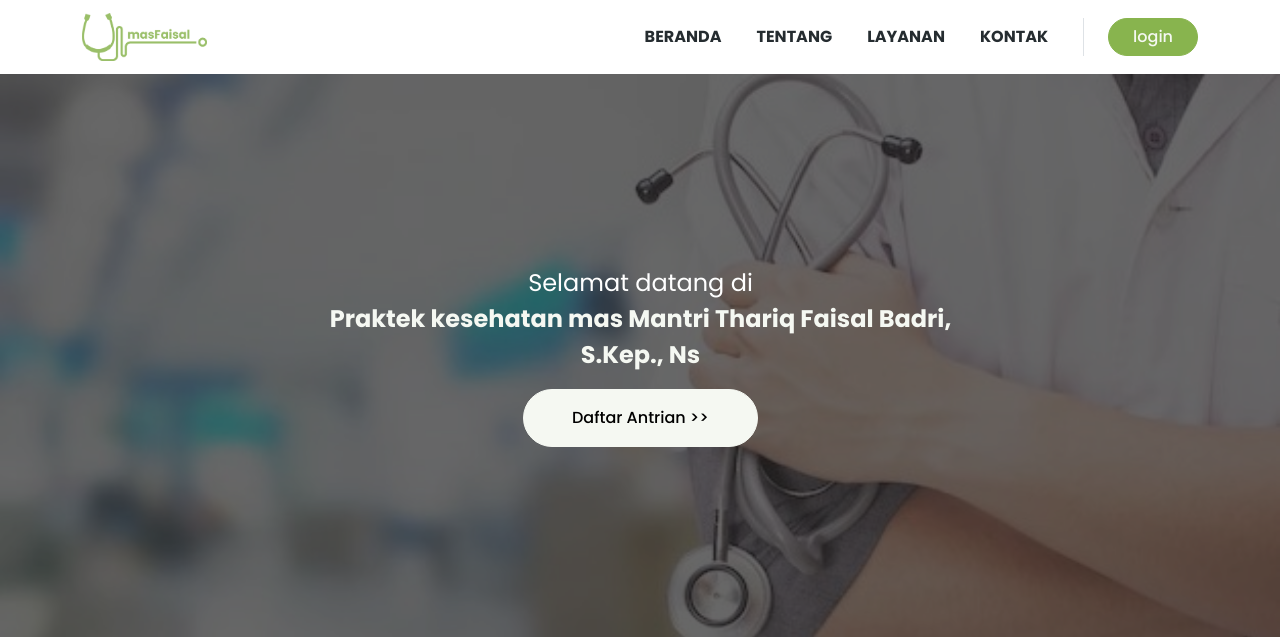
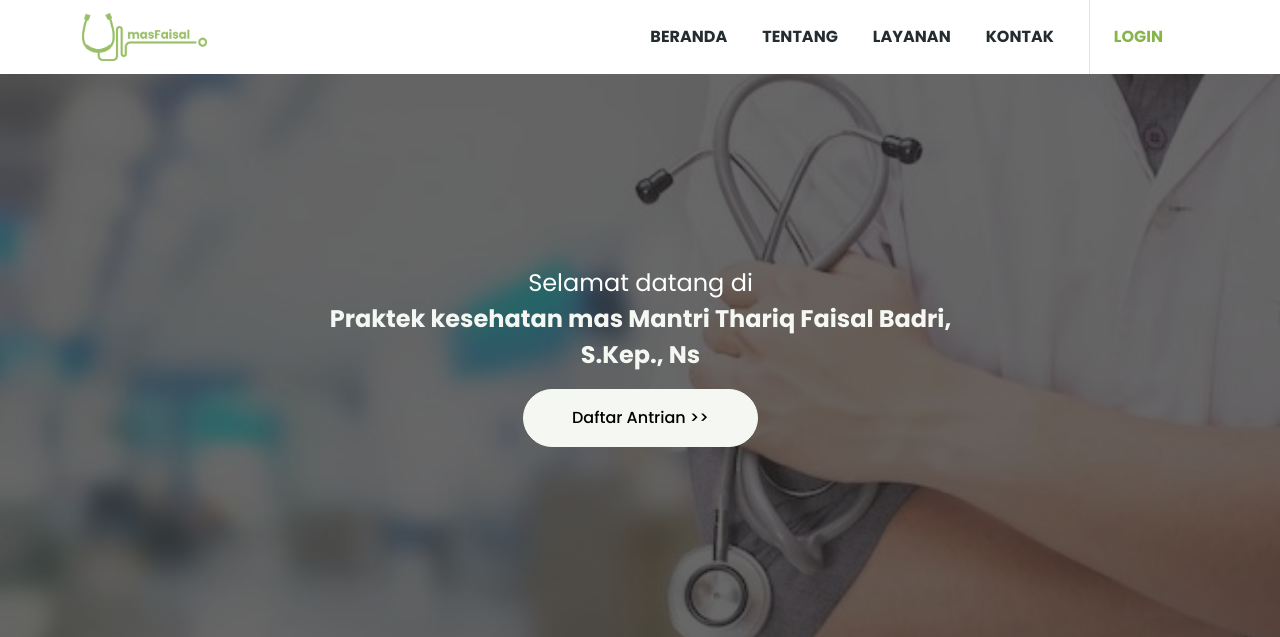
Before and after one commit to Intanpraditha/sistemantrian, a CodeIgniter app: page /database/ in a window 1280 px wide. Shown: the top 637 px of the page. Run offline with CodeIgniter, Linux system fonts and the light colour scheme; some libraries are stand-ins or nearby versions.

Commit message:
update view

```diff
--- a/application/controllers/Login.php
+++ b/application/controllers/Login.php
@@ -28,7 +28,7 @@ class Login extends CI_Controller {
 
     public function logout() {
         $this->session->unset_userdata('user_id');
-        redirect('login');
+        redirect('home');
     }
 }
 ?>
--- a/application/views/login.php
+++ b/application/views/login.php
@@ -37,7 +37,7 @@
                     <div class="card-body p-0">
                         <!-- Nested Row within Card Body -->
                         <div class="row">
-                            <div class="col-lg-6 d-none d-lg-block"> <img src="<?php echo base_url('landing/img/about-4.jpg'); ?>" alt=""></div>
+                            <div class="col-lg-6 d-none d-lg-block"> <img src="<?php echo base_url('landing/img/about-4.jpg'); ?>" style="width: 350px;" alt=""></div>
                             <!-- <div class="col-lg-6 d-none d-lg-block bg-login-image"></div> -->
                             <div class="col-lg-6">
                                 <div class="p-5">
--- a/application/views/templates/index.php
+++ b/application/views/templates/index.php
@@ -7,6 +7,8 @@
     <meta content="width=device-width, initial-scale=1.0" name="viewport">
     <meta content="" name="keywords">
     <meta content="" name="description">
+
+    <link rel="shortcut icon" type="x-icon" href="<?php echo base_url('landing/'); ?>img/about-4.jpg">
 
     <!-- Favicon -->
     <link href="img/favicon.ico" rel="icon">
@@ -66,9 +68,10 @@
                             </div>
                         </div> -->
                         <a href="#contact" class="nav-item nav-link">Kontak</a>
-                    </div>
-                    <div class="border-start ps-4 d-none d-lg-block">
-                        <a href="<?php echo base_url('/login'); ?>"><button type="button" class="btn btn-primary rounded-pill px-4">login</button></a>
+                        <div class="border-start ps-4 d-none d-lg-block">
+                            <!-- <a href="" class="nav-item nav-link"><button type="button" class="px-4 nav-item nav-link">login</button></a> -->
+                        </div>
+                        <a href="<?php echo base_url('/login'); ?>" class="nav-item nav-link text-primary">Login</a>
                     </div>
                 </div>
             </nav>
```
